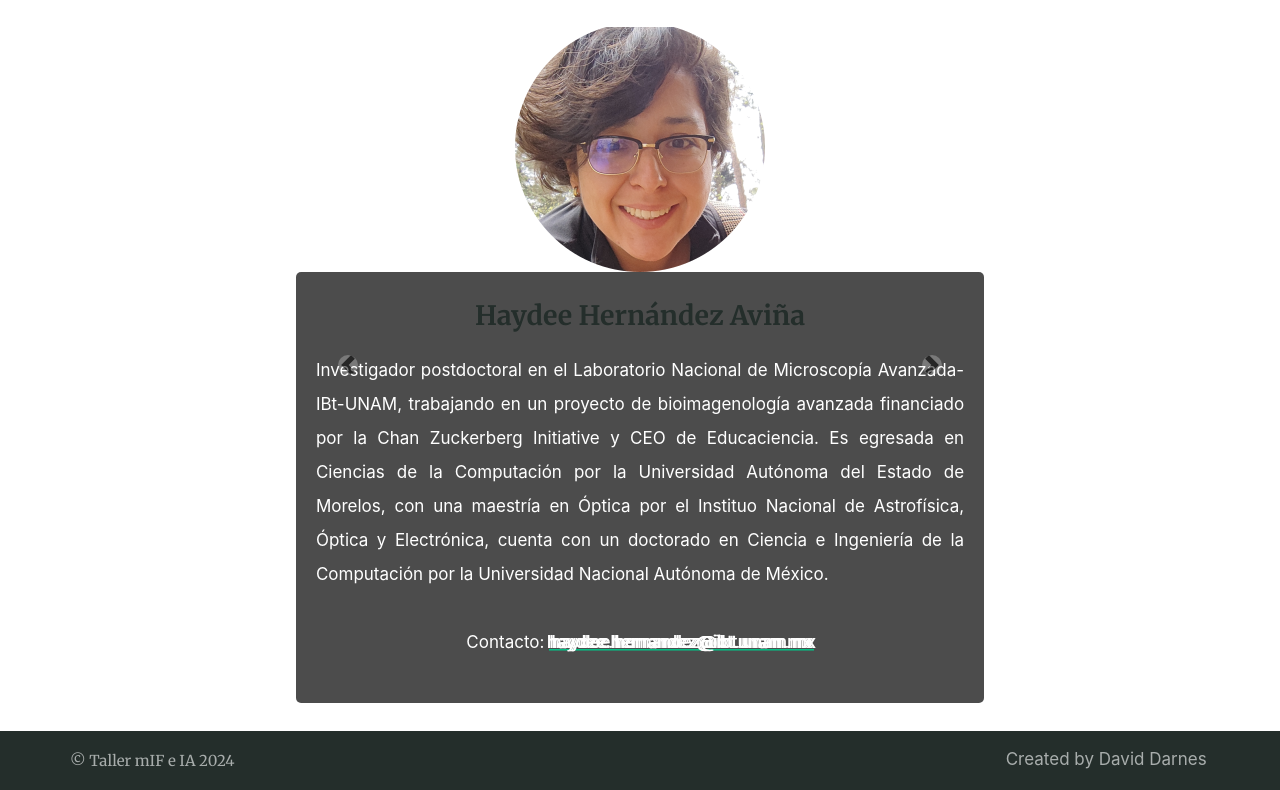
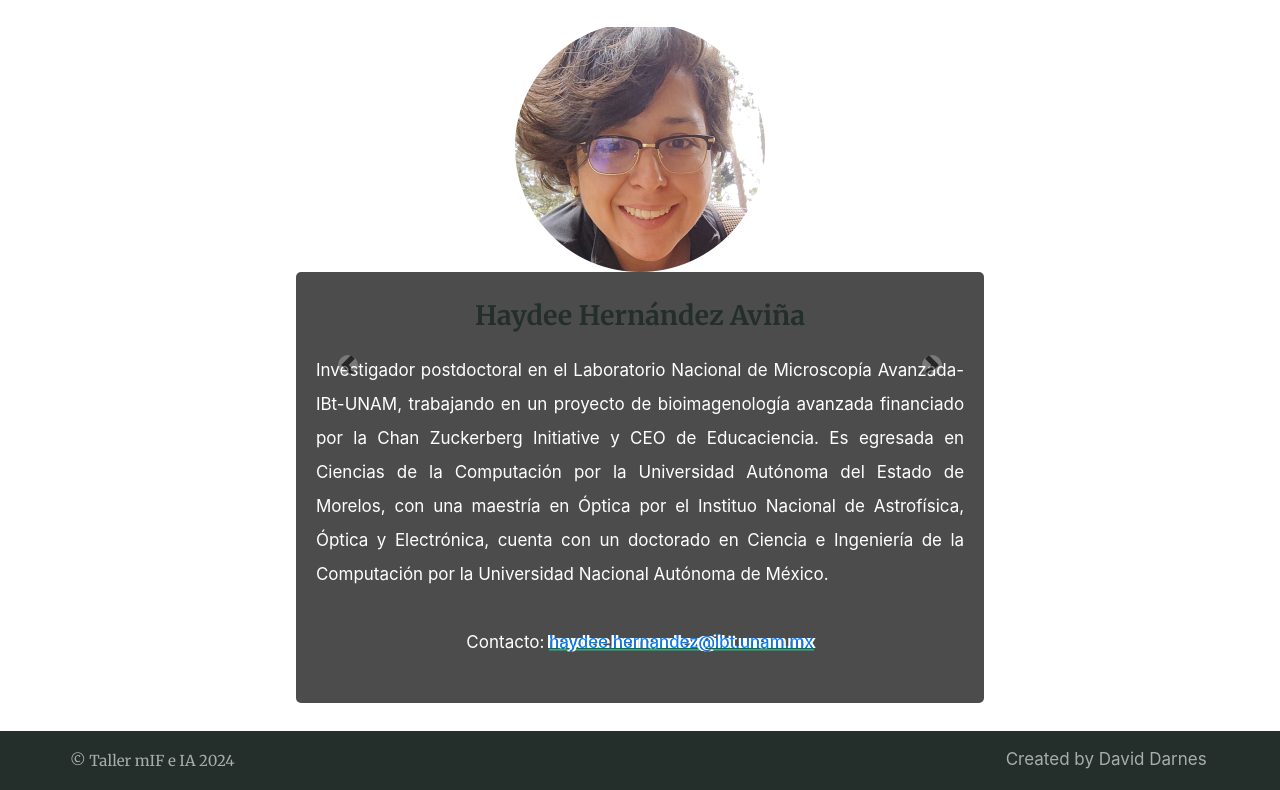
Before and after one commit to acnilo/202411_LNMA_IA-mIF, a Jekyll site: the page built from bios/index.html, in a window 1280 px wide. Shown: the part 381-1171 px from the top of the page. Built offline with Jekyll 4.4.1, drawn with Linux system fonts in a browser that asks for light colours; nearby versions of some CDN libraries; the list of posts is cut into pages by our own code.

Commit message:
Update bio.html

```diff
--- a/_layouts/bio.html
+++ b/_layouts/bio.html
@@ -20,7 +20,7 @@
                   <h4 style="margin-bottom: 10px;">{{ bio.name }}</h4>
                   <p style="text-align: justify;">{{ bio.bio }}</p>
                   <p>
-                    Contacto: <a href="mailto:{{ bio.email }}" style="color: white;">{{ bio.email }}</a>
+                    Contacto: <a href="mailto:{{ bio.email }}">{{ bio.email }}</a>
                   </p>
                 </div>
               </div>
@@ -58,7 +58,7 @@
 <style>
 .carousel-control-prev,
 .carousel-control-next {
-  top: 50%; /* Ajusta esto para moverlas verticalmente */
+  top: 10%; /* Ajusta esto para moverlas verticalmente */
   transform: translateY(-50%); /* Centra las flechas verticalmente */
 }
 </style>
```
